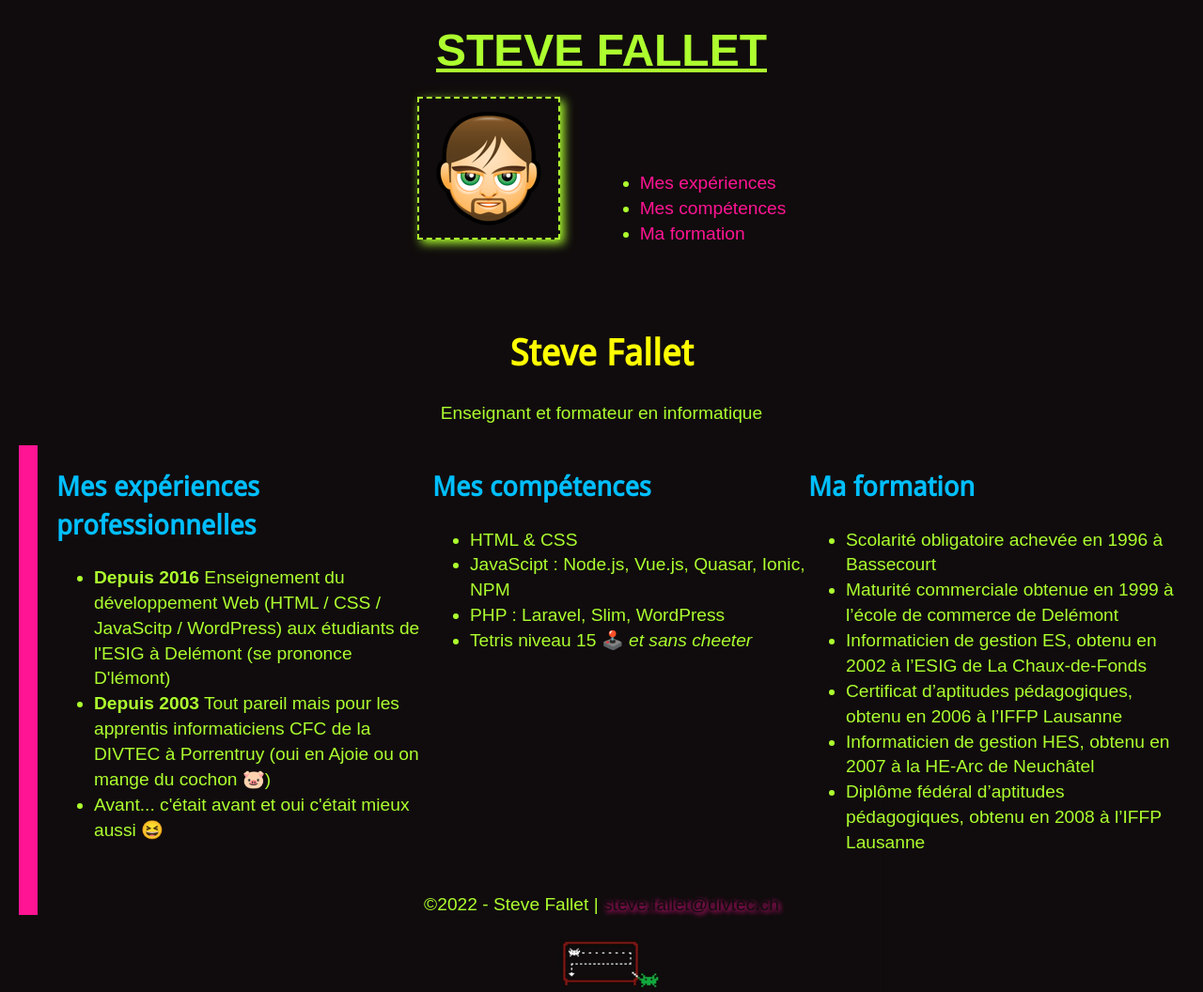
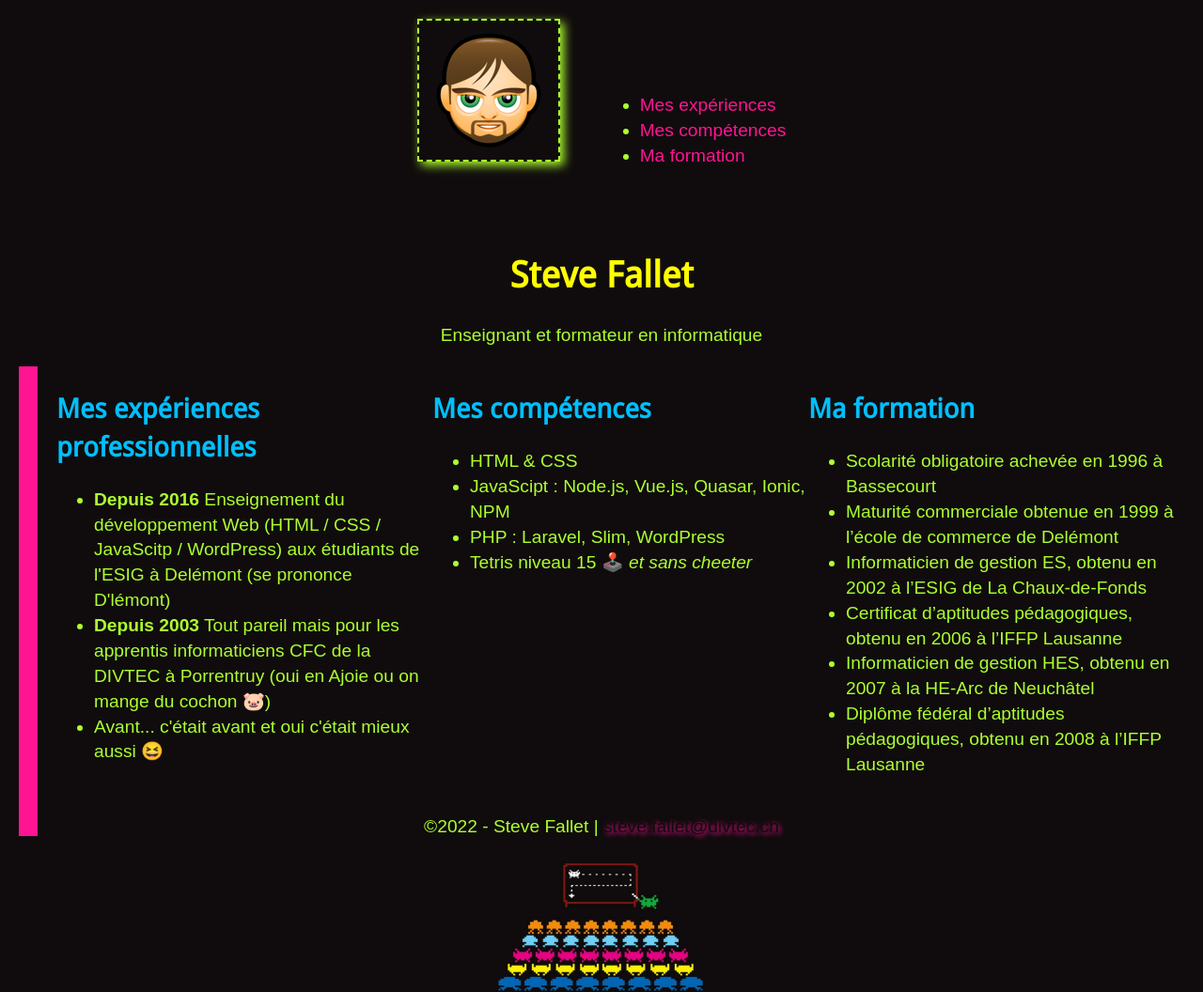
Before and after one commit to divtec-cejef/101-SFA-HTML-CV-01, a plain HTML site: page index.html in a window 1280 px wide. Shown: the top 1056 px of the page at 94% size. Drawn offline with Linux system fonts and the light colour scheme.

Commit message:
sup titre dans header

```diff
--- a/css/main.css
+++ b/css/main.css
@@ -67,15 +67,6 @@ header {
     text-align: center;
 }
 
-header .nom {
-    text-align: center;
-    font-size: 3rem;
-    font-weight: bold;
-    text-decoration: underline;
-    text-transform: uppercase;
-    margin-bottom: 1rem;
-}
-
 header .logo img {
     border: 2px dashed greenyellow;
     padding: 10px;
--- a/index.html
+++ b/index.html
@@ -19,7 +19,6 @@
 </head>
 <body>
 <header>
-    <div class="nom">Steve Fallet</div>
     <a class="logo" href="img/steve-fallet-avatar.png">
         <img src="img/steve-fallet-avatar.png" alt="Avatar de Steve Fallet">
     </a>
```
